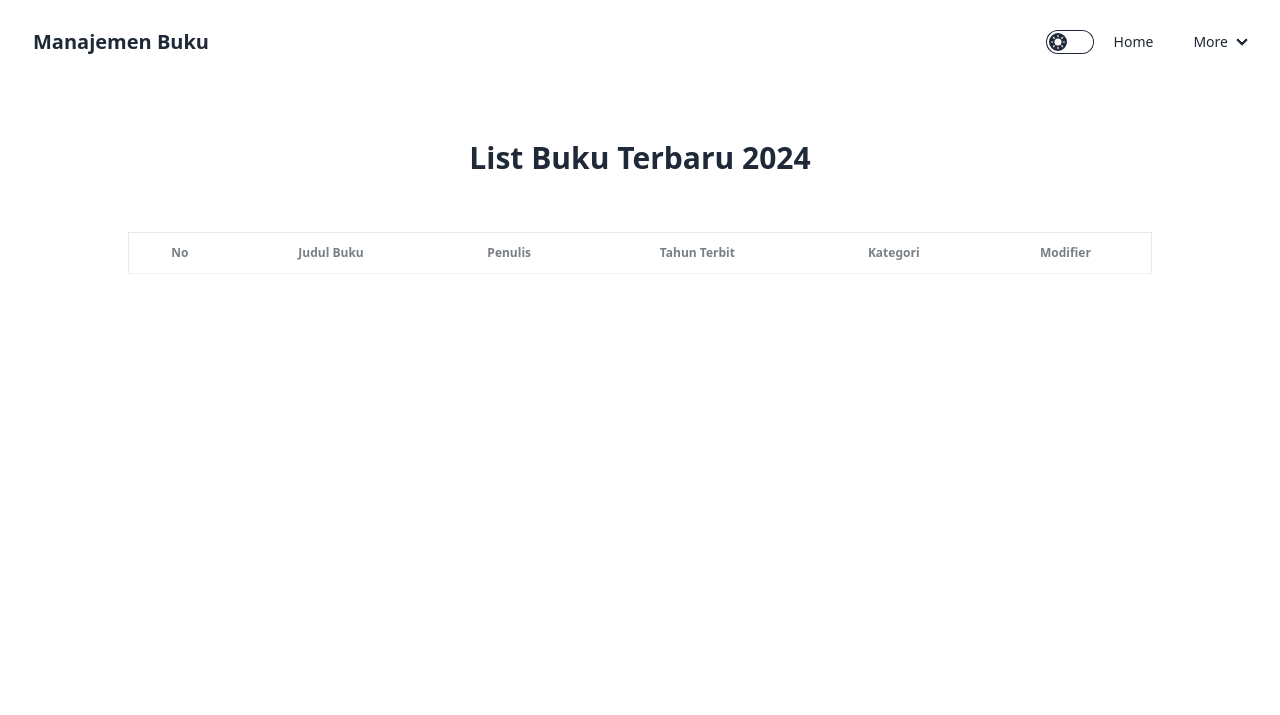
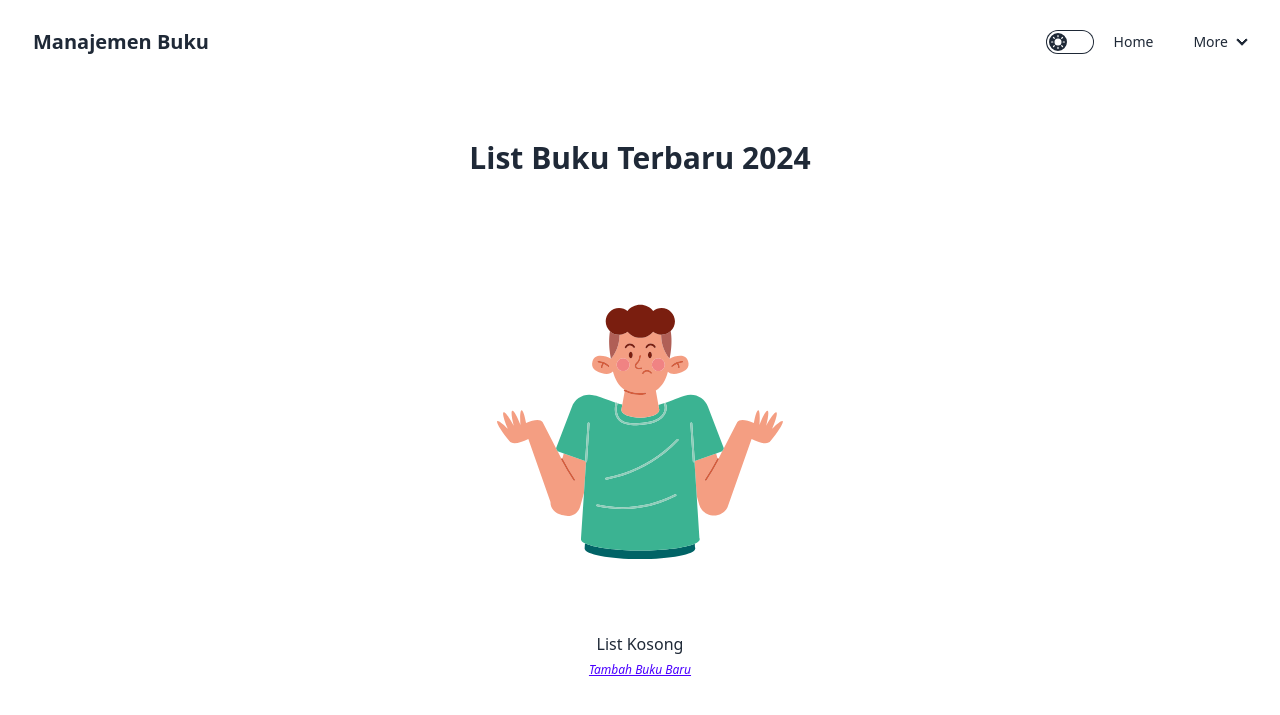
Before and after one commit to bikraabn1/mvc-pweb2, a PHP site: page / in a window 1280 px wide. Shown: the top 715 px of the page. Run offline with PHP 8.4, Linux system fonts and the light colour scheme; data that the repository does not hold is empty.

Commit message:
pindah branch

```diff
--- a/public/output.css
+++ b/public/output.css
@@ -1963,6 +1930,22 @@ html {
 
 .grid {
   display: grid;
+}
+
+.hidden {
+  display: none;
+}
+
+.h-20 {
+  height: 5rem;
+}
+
+.h-\[20rem\] {
+  height: 20rem;
+}
+
+.h-\[15rem\] {
+  height: 15rem;
 }
 
 .w-\[70\%\] {
@@ -2021,6 +2008,10 @@ html {
 
 .gap-2 {
   gap: 0.5rem;
+}
+
+.gap-10 {
+  gap: 2.5rem;
 }
 
 .space-x-2 > :not([hidden]) ~ :not([hidden]) {
@@ -2099,6 +2111,24 @@ html {
   line-height: 1.75rem;
 }
 
+.text-xs {
+  font-size: 0.75rem;
+  line-height: 1rem;
+}
+
 .font-semibold {
   font-weight: 600;
 }
+
+.italic {
+  font-style: italic;
+}
+
+.text-primary {
+  --tw-text-opacity: 1;
+  color: var(--fallback-p,oklch(var(--p)/var(--tw-text-opacity)));
+}
+
+.underline {
+  text-decoration-line: underline;
+}
--- a/src/Controllers/BukuController.php
+++ b/src/Controllers/BukuController.php
@@ -2,6 +2,7 @@
 
 use App\Controller;
 use App\Models\BukuModel;
+use Throwable;
 
 class BukuController extends Controller{
     public $model;
@@ -11,7 +12,11 @@ class BukuController extends Controller{
 
     public function index(){
         $books = $this->model->getDatas();
-        $this->render('index', ['books' => $books]);
+        if(sizeof($books)  > 0){
+            $this->render('index', ['books' => $books]);
+            return;
+        }
+        $this->render('indexnotable');
     }
 
     public function addBook(){
@@ -20,6 +25,7 @@ class BukuController extends Controller{
         $this->render('/newBook',['category' => $category]);
 
         if(isset($_POST['submit'])){
+
             $books = [$_POST['title'], $_POST['publisher'], $_POST['year'], $_POST['category']];
             $this->model->setDatas($books);
         }
--- a/src/Models/BukuModel.php
+++ b/src/Models/BukuModel.php
@@ -31,7 +31,7 @@ class BukuModel extends DB{
 
     public function setDatas($data){
         $books = implode("', '", $data);
-        $sql = "INSERT INTO buku (judul_buku, penulis, tahun_terbit, id_kategori) VALUES ('$books',1)";
+        $sql = "INSERT INTO buku (judul_buku, penulis, tahun_terbit, id_kategori) VALUES ('$books')";
         $this->conn->query($sql);
     }
 }
--- a/src/Views/index.php
+++ b/src/Views/index.php
@@ -12,7 +12,7 @@
   <main>
     <h1 class="text-center text-3xl font-semibold my-14">List Buku Terbaru 2024</h1>
     <div class="overflow-x-auto">
-      <table class="table table-md border border-1 w-[80%] mx-auto text-center">
+      <table class="table table-md border border-1 w-[80%] mx-auto text-center ">
         <thead>
           <tr>
             <th>No</th>
--- /dev/null
+++ b/src/Views/indexnotable.php
@@ -0,0 +1,24 @@
+<!DOCTYPE html>
+<html lang="en" data-theme="light">
+  <head>
+  <meta charset="UTF-8">
+  <meta name="viewport" content="width=device-width, initial-scale=1.0">
+  <title>Manajemen Buku</title>
+  <link rel="stylesheet" href="output.css">
+</head>
+<?php include "Navbar.php" ?>
+<body>
+  <?php $no = 1 ?>
+  <main class="flex flex-col justify-center items-center gap-10">
+    <h1 class="text-center text-3xl font-semibold my-14">List Buku Terbaru 2024</h1>
+
+    <img class="h-[20rem]" src="ohno.svg" alt="gambar-ohno">
+
+    <ul class="flex flex-col justify-center items-center">
+        <li><p>List Kosong</p></li>
+        <li><a href="/newBook" class="text-xs text-primary italic underline">Tambah Buku Baru</a></li>
+    </ul>
+  </main>
+</body>
+
+</html>
```
Also changed, not shown: other parts of public/output.css (+30 -38 lines), public/ohno.svg (added).
